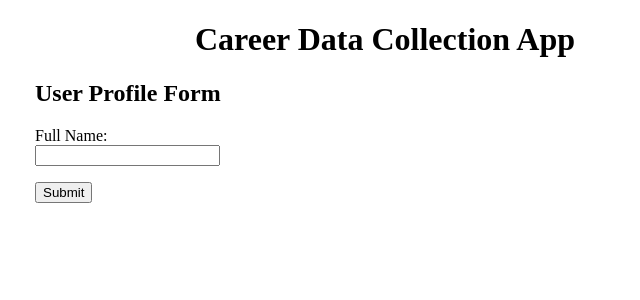
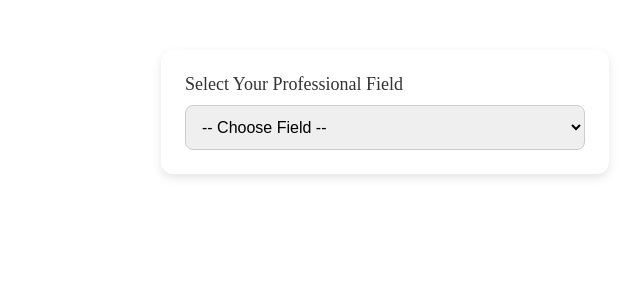
Before and after one commit to dlab-tz/career-app-react, a React (Create React App) app in the folder frontend/: page / in a window 1280 px wide. Shown: the top 300 px of the page, without its empty margins (255-895 px from the left). Built offline with nearby package versions, Linux system fonts and the light colour scheme.

Commit message:
added ProfessionalField component

```diff
--- a/frontend/src/App.jsx
+++ b/frontend/src/App.jsx
@@ -1,11 +1,10 @@
-import React from 'react';
-import UserForm from './components/UserForm';
+import React from "react";
+import ProfessionalField from "./components/ProfessionalField";
 
 function App() {
   return (
-    <div>
-      <h1 style={{ textAlign: 'center' }}>Career Data Collection App</h1>
-      <UserForm />
+    <div className="App">
+      <ProfessionalField />
     </div>
   );
 }
--- /dev/null
+++ b/frontend/src/components/ProfessionalField.jsx
@@ -0,0 +1,59 @@
+import React, { useState } from "react";
+
+const ProfessionalField = () => {
+  const [field, setField] = useState("");
+
+  const handleChange = (e) => {
+    setField(e.target.value);
+  };
+
+  return (
+    <div
+      style={{
+        maxWidth: "400px",
+        margin: "50px auto",
+        padding: "24px",
+        backgroundColor: "#fff",
+        borderRadius: "12px",
+        boxShadow: "0 4px 10px rgba(0, 0, 0, 0.1)",
+      }}
+    >
+      <label
+        htmlFor="field"
+        style={{
+          display: "block",
+          fontSize: "18px",
+          fontWeight: "500",
+          marginBottom: "10px",
+          color: "#333",
+        }}
+      >
+        Select Your Professional Field
+      </label>
+
+      <select
+        id="field"
+        value={field}
+        onChange={handleChange}
+        style={{
+          width: "100%",
+          padding: "12px",
+          border: "1px solid #ccc",
+          borderRadius: "8px",
+          fontSize: "16px",
+          outline: "none",
+        }}
+      >
+        <option value="">-- Choose Field --</option>
+        <option value="Software Engineering">Software Engineering</option>
+        <option value="Network Engineering">Network Engineering</option>
+        <option value="Telecommunications">Telecommunications</option>
+        <option value="Data Science">Data Science</option>
+        <option value="AI & Machine Learning">AI & Machine Learning</option>
+        <option value="Cybersecurity">Cybersecurity</option>
+      </select>
+    </div>
+  );
+};
+
+export default ProfessionalField;
```
